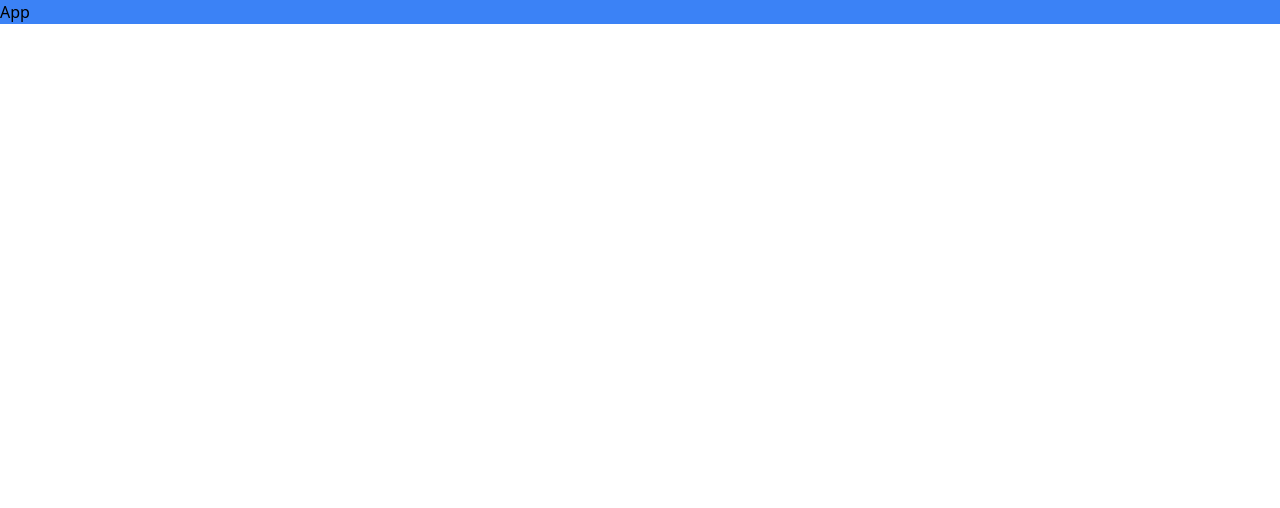
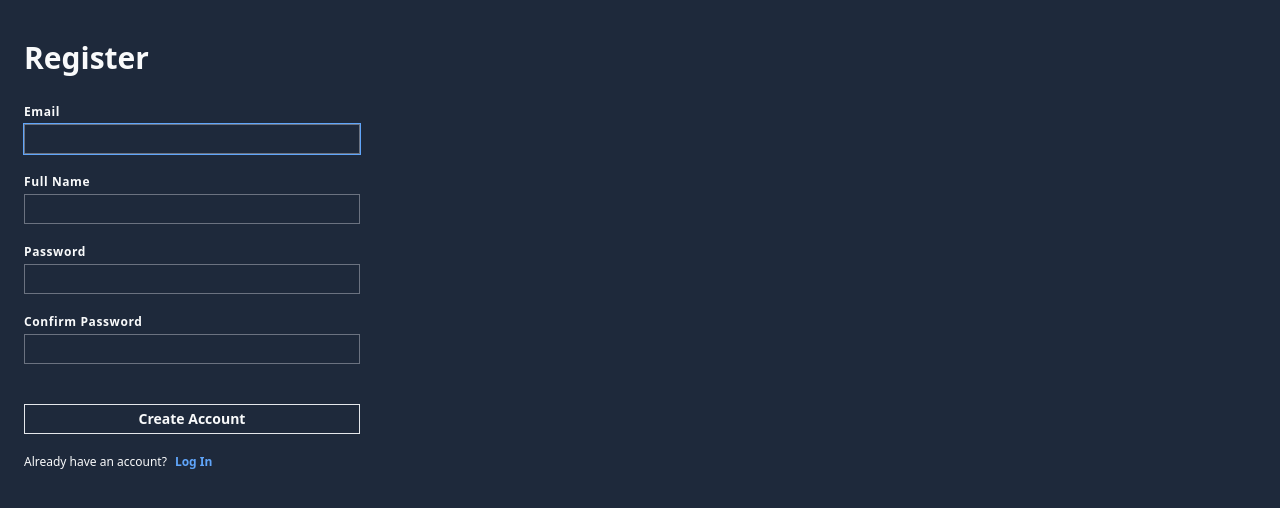
Before and after one commit to r-ILIASS/react_auth, a React (Vite) app: page / in a window 1280 px wide. Shown: the top 508 px of the page. Built offline with nearby package versions, Linux system fonts and the light colour scheme.

Commit message:
working register form

```diff
--- a/package.json
+++ b/package.json
@@ -9,6 +9,7 @@
     "preview": "vite preview"
   },
   "dependencies": {
+    "axios": "^0.27.2",
     "react": "^18.2.0",
     "react-dom": "^18.2.0"
   },
--- a/src/App.jsx
+++ b/src/App.jsx
@@ -1,6 +1,10 @@
+import Register from "./components/Register";
+
 const App = () => {
   return (
-    <div className="bg-blue-500">App</div>
+    <main>
+      <Register />
+    </main>
   )
 }
 
--- /dev/null
+++ b/src/api/axios.js
@@ -0,0 +1,5 @@
+import axios from "axios";
+
+export default axios.create({
+    baseURL: "http://localhost:8888",
+});
--- /dev/null
+++ b/src/components/Register.jsx
@@ -0,0 +1,247 @@
+import { useRef, useState, useEffect } from "react";
+import axios from "../api/axios";
+
+const REGISTER_URL = "/register";
+const EMAIL_REGEX = /^[\w-\.]+@([\w-]+\.)+[\w-]{2,4}$/;
+const PASSWORD_REGEX =
+    /^(?=.*[a-z])(?=.*[A-Z])(?=.*[0-9])(?=.*[!@#$%]).{8,24}$/;
+
+const Register = () => {
+    const emailRef = useRef();
+    const fullnameRef = useRef();
+    const errRef = useRef();
+
+    const [email, setEmail] = useState("");
+    const [validEmail, setValidEmail] = useState(false);
+    const [emailFocus, setEmailFocus] = useState(false);
+
+    const [fullname, setFullname] = useState("");
+    const [fullnameFocus, setFullnameFocus] = useState(false);
+
+    const [password, setPassword] = useState("");
+    const [validPassword, setValidPassword] = useState(false);
+    const [passwordFocus, setPasswordFocus] = useState(false);
+
+    const [matchPassword, setMatchPassword] = useState("");
+    const [validMatchPassword, setValidMatchPassword] = useState(false);
+    const [matchPasswordFocus, setMatchPasswordFocus] = useState(false);
+
+    const [errMsg, setErrMsg] = useState("");
+    const [success, setSuccess] = useState(false);
+
+    useEffect(() => {
+        emailRef.current.focus();
+    }, []);
+
+    // validate email
+    useEffect(() => {
+        setValidEmail(EMAIL_REGEX.test(email));
+    }, [email]);
+
+    // validate passwords
+    useEffect(() => {
+        setValidPassword(PASSWORD_REGEX.test(password));
+
+        const match = password === matchPassword;
+        setValidMatchPassword(match);
+    }, [password, matchPassword]);
+
+    // clear errMsg on user interaction
+    useEffect(() => {
+        setErrMsg("");
+    }, [email, password, matchPassword]);
+
+    // submit
+    const handleSubmit = async (e) => {
+        e.preventDefault();
+        // validate form state
+        const v1 = EMAIL_REGEX.test(email);
+        const v2 = PASSWORD_REGEX.test(password);
+        const v3 = password === matchPassword;
+        if (!v1 || !v2 || !v3) {
+            setErrMsg("Invalid Inputs");
+            return;
+        }
+
+        try {
+            const response = await axios.post(
+                REGISTER_URL,
+                JSON.stringify({ email, fullname, password }),
+                {
+                    headers: { "Content-Type": "application/json" },
+                    withCredentials: true,
+                }
+            );
+            console.log(response?.data);
+            console.log(response?.accessToken);
+            console.log(JSON.stringify(response));
+            setSuccess(true);
+            //clear state and controlled inputs
+            //need value attrib on inputs for this
+            setUser("");
+            setPwd("");
+            setMatchPwd("");
+        } catch (err) {
+            console.log("OOOO",err)
+            if (err?.message === "Network Error") {
+                setErrMsg("No Server Response");
+            } else if (err.response?.status === 409) {
+                setErrMsg("Username Taken");
+            } else {
+                setErrMsg("Registration Failed");
+            }
+            // TODO: find a better solution to this
+            setTimeout(() => {
+                errRef.current.focus();
+            }, 1000);
+        }
+    };
+
+    return (
+        <section>
+            {/* success message */}
+            {success && (
+                <div className="form-container-success">
+                    Account successfully created!
+                </div>
+            )}
+
+            {/* -- Error Message */}
+            {errMsg && (
+                <p
+                    className="form-container-error"
+                    ref={errRef}
+                    aria-live="assertive"
+                >
+                    {errMsg}
+                </p>
+            )}
+
+            {/* -- Form Title */}
+            <div className="form-container-heading">
+                <h1>Register</h1>
+            </div>
+
+            {/* -- Form */}
+            <form onSubmit={handleSubmit}>
+                {/* email */}
+                <div>
+                    <label htmlFor="email">Email</label>
+                    <input
+                        type="email"
+                        id="email"
+                        ref={emailRef}
+                        autoComplete="off"
+                        onChange={(e) => setEmail(e.target.value)}
+                        required
+                        aria-invalid={validEmail ? "false" : "true"}
+                        aria-describedby="eidnote"
+                        onFocus={() => setEmailFocus(true)}
+                        onBlur={() => setEmailFocus(false)}
+                    />
+                    <p
+                        id="eidnote"
+                        className={
+                            emailFocus && email && !validEmail
+                                ? "block"
+                                : "hidden"
+                        }
+                    >
+                        Must be a valid email address.
+                    </p>
+                </div>
+
+                {/* fullname */}
+                <div>
+                    <label htmlFor="fullname">Full Name</label>
+                    <input
+                        type="fullname"
+                        id="fullname"
+                        ref={fullnameRef}
+                        autoComplete="off"
+                        onChange={(e) => setFullname(e.target.value)}
+                        required
+                        onFocus={() => setFullnameFocus(true)}
+                        onBlur={() => setFullnameFocus(false)}
+                    />
+                </div>
+
+                {/* password */}
+                <div>
+                    <label htmlFor="password">Password</label>
+                    <input
+                        type="password"
+                        id="password"
+                        onChange={(e) => setPassword(e.target.value)}
+                        required
+                        aria-invalid={validPassword ? "false" : "true"}
+                        aria-describedby="pwdnote"
+                        onFocus={() => setPasswordFocus(true)}
+                        onBlur={() => setPasswordFocus(false)}
+                    />
+                    <p
+                        id="pwdnote"
+                        className={
+                            passwordFocus && password && !validPassword
+                                ? "block"
+                                : "hidden"
+                        }
+                    >
+                        8 to 24 characters.
+                        <br />
+                        Must include uppercase and lowercase letters, a number
+                        and a special character.
+                        <br />
+                        Allowed special characters:{" "}
+                        <span aria-label="exclamation mark">!</span>{" "}
+                        <span aria-label="at symbol">@</span>{" "}
+                        <span aria-label="hashtag">#</span>{" "}
+                        <span aria-label="dollar sign">$</span>{" "}
+                        <span aria-label="percent">%</span>
+                    </p>
+                </div>
+
+                {/* match password */}
+                <div>
+                    <label htmlFor="confirm_password">Confirm Password</label>
+                    <input
+                        type="password"
+                        id="confirm_password"
+                        onChange={(e) => setMatchPassword(e.target.value)}
+                        value={matchPassword}
+                        required
+                        aria-invalid={validMatchPassword ? "false" : "true"}
+                        aria-describedby="confirmnote"
+                        onFocus={() => setMatchPasswordFocus(true)}
+                        onBlur={() => setMatchPasswordFocus(false)}
+                    />
+                    <p
+                        id="confirmnote"
+                        className={
+                            matchPasswordFocus &&
+                            matchPassword &&
+                            !validMatchPassword
+                                ? "block"
+                                : "hidden"
+                        }
+                    >
+                        Must match the first password input field.
+                    </p>
+                </div>
+
+                {/* space */}
+                <div />
+
+                {/* submit */}
+                <button>Create Account</button>
+
+                <span>
+                    Already have an account?
+                    <a href="#">Log In</a>
+                </span>
+            </form>
+        </section>
+    );
+};
+
+export default Register;
--- a/src/index.css
+++ b/src/index.css
@@ -1,3 +1,60 @@
 @tailwind base;
 @tailwind components;
 @tailwind utilities;
+
+body {
+    @apply bg-slate-800 text-gray-50;
+}
+
+h1 {
+    @apply text-3xl font-bold mb-7;
+}
+
+/* -- FORM STYLES */
+.form-container {
+    @apply relative flex flex-col bg-slate-700;
+}
+
+.form-container-heading {
+    @apply px-6 pt-10;
+}
+
+.form-container-error {
+    @apply text-white font-semibold p-6 bg-red-500;
+}
+
+.form-container-success {
+    @apply absolute top-0 left-0 w-full h-full grid place-items-center bg-purple-500 font-bold text-xl;
+}
+
+form {
+    @apply px-6 pb-10 flex flex-col space-y-5 w-full min-w-[24rem] max-w-sm;
+}
+
+form > div {
+    @apply flex flex-col space-y-1;
+}
+
+form > div > label {
+    @apply text-xs font-semibold tracking-wider;
+}
+
+form > div > input {
+    @apply border border-gray-500 bg-inherit px-2 py-1 text-sm outline-none focus:ring-1 ring-blue-400;
+}
+
+form > div > p {
+    @apply text-red-400 text-xs leading-4;
+}
+
+form > button {
+    @apply border px-5 py-1 text-sm font-bold hover:bg-white/10;
+}
+
+form > span {
+    @apply text-xs font-light;
+}
+
+form > span > a {
+    @apply text-blue-400 pl-2 font-semibold cursor-pointer;
+}
```
Also changed, not shown: 1 other file (tests, documents, lock files or other folders).
